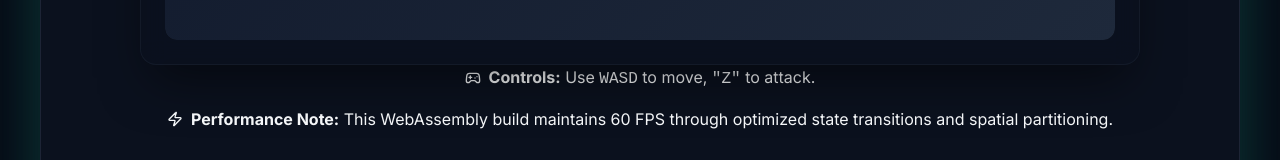
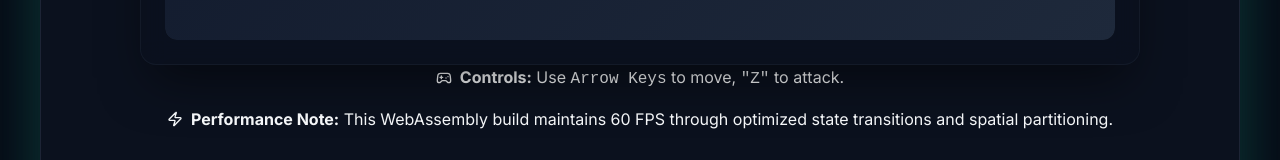
Before and after one commit to danny-mendoza1/mendo-os, a React (Vite) app: page /projects/2d-game in a window 1280 px wide. Shown: the part 3278-3438 px from the top of the page. Built offline with nearby package versions, Linux system fonts and the light colour scheme.

Commit message:
updates game control instructions to be the real controls

```diff
--- a/src/pages/Projects/2dGaming/GameArchitecture.tsx
+++ b/src/pages/Projects/2dGaming/GameArchitecture.tsx
@@ -182,7 +182,7 @@ export function GameArchitecture() {
         <p className="text-center mt-4 text-muted-foreground text-sm flex justify-center items-center gap-2 flex-wrap">
           <Gamepad2 size={16} />
           <span>
-            <strong>Controls:</strong> Use <kbd>WASD</kbd> to move, <kbd>"Z"</kbd> to attack.
+            <strong>Controls:</strong> Use <kbd>Arrow Keys</kbd> to move, <kbd>"Z"</kbd> to attack.
             <span className={styles.mobileOnly}>
               {" "}
               Touch controls may not work on mobile devices.
```
